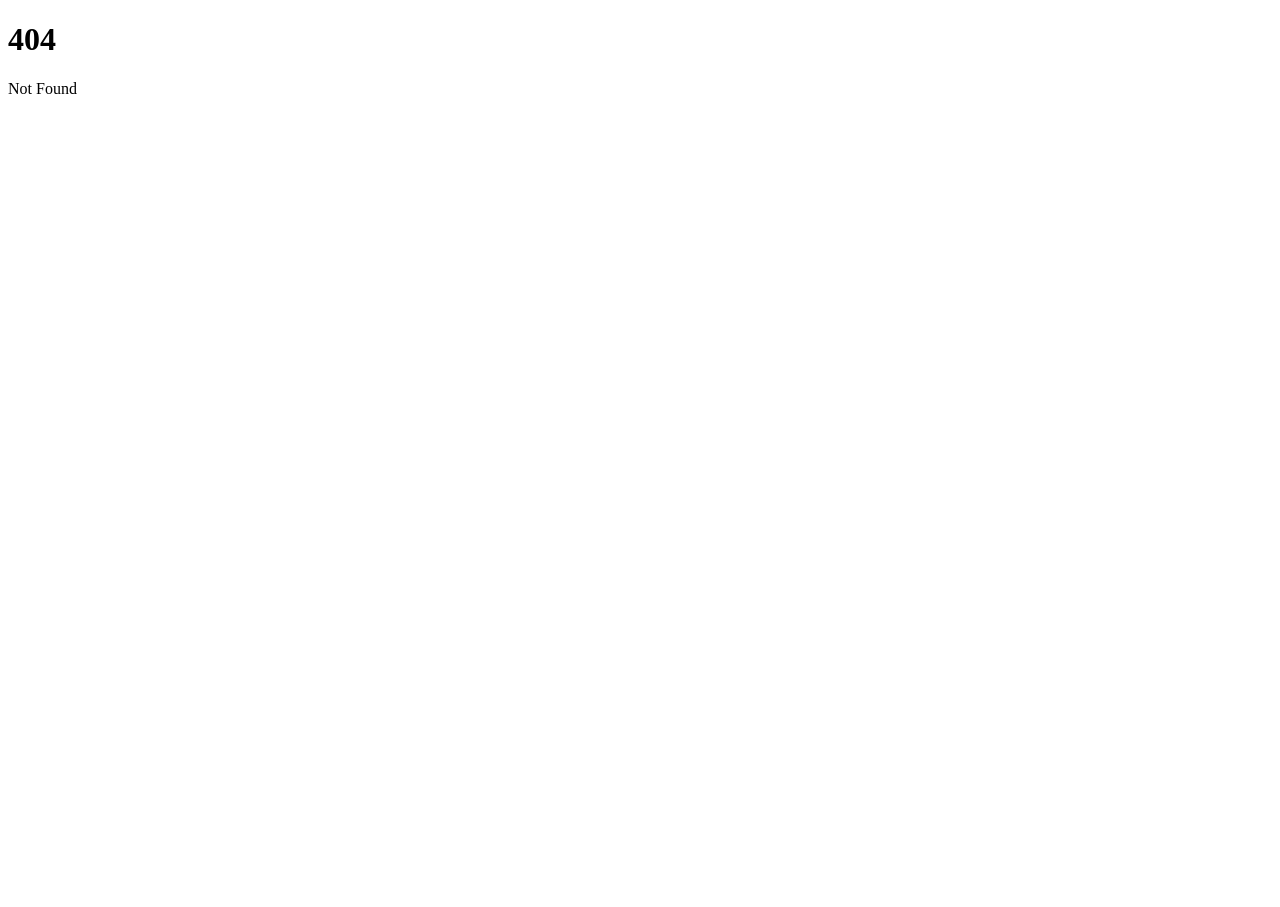
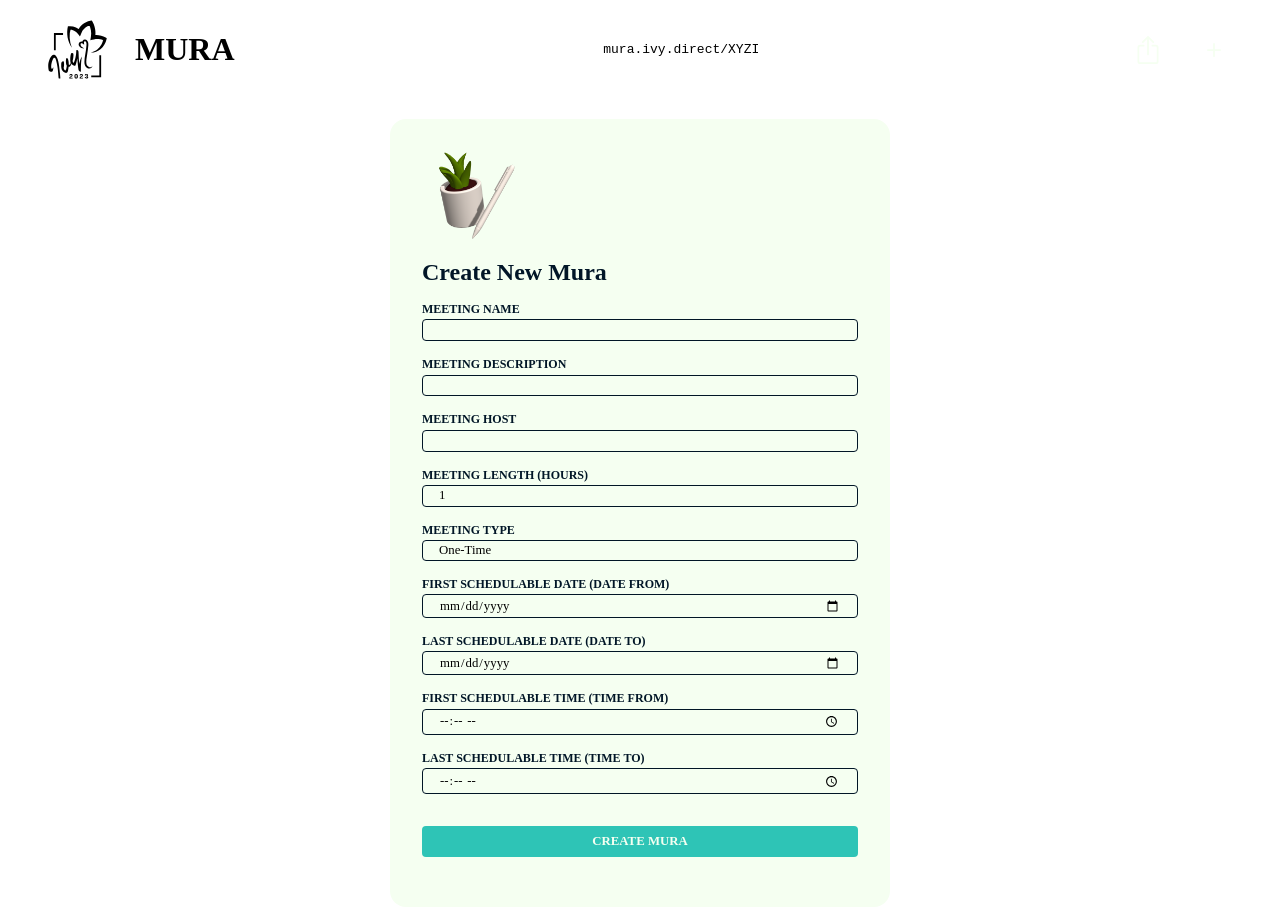
Before and after one commit to ivynya/mura, a SvelteKit app: page /create in a window 1280 px wide. Before the commit this address had no page. Before the commit the page ends 800 px from the top, so only its background shows below. Built offline with nearby package versions, Linux system fonts and the light colour scheme; a web font is replaced by a local one.

Commit message:
feat: Mura creation page

```diff
--- a/src/lib/mura.ts
+++ b/src/lib/mura.ts
@@ -40,19 +40,19 @@ export const mura = writable<Mura>({
   type: "one-time",
   date_from: "2023-03-06T00:00:00.000Z",
   date_to: "2023-03-16T00:00:00.000Z",
-  time_from: "2023-01-01T08:00:00.000Z",
-  time_to: "2023-01-02T03:00:00.000Z",
+  time_from: "2023-01-01T10:00:00.000Z",
+  time_to: "2023-01-02T01:00:00.000Z",
   participants: [
     {
       name: "Ivy",
       availability: [
         {
           date: "2023-03-06T00:00:00.000Z",
-          times: [9, 10, 11, 12, 13, 14, 15, 16, 17, 18, 19, 21, 23, 24, 25, 26]
+          times: [11, 12, 13, 14, 15, 16, 17, 18, 19, 21]
         },
         {
           date: "2023-03-07T00:00:00.000Z",
-          times: [9, 10, 11, 12, 13, 14, 15, 16, 17, 18, 19]
+          times: [10, 11, 12, 13, 14, 15, 16, 17, 18, 19]
         },
         {
           date: "2023-03-08T00:00:00.000Z",
@@ -101,7 +101,7 @@ export const mura = writable<Mura>({
         },
         {
           date: "2023-03-07T00:00:00.000Z",
-          times: [9, 10, 11, 12, 13, 14, 15, 16, 17, 18, 19, 20]
+          times: [10, 11, 12, 13, 14, 15, 16, 17, 18, 19, 20]
         },
         {
           date: "2023-03-08T00:00:00.000Z",
--- a/src/routes/+layout.svelte
+++ b/src/routes/+layout.svelte
@@ -1,5 +1,13 @@
+<script lang="ts">
+	import Header from "./Header.svelte";
+</script>
 
-<slot></slot>
+<div class="app">
+  <Header />
+	<main>
+  <slot></slot>
+  </main>
+</div>
 
 <style lang="scss" global>
   :global(body) {
@@ -11,4 +19,15 @@
     margin: 0;
     padding: 0;
   }
+
+	.app {
+		display: flex;
+		flex-direction: column;
+		height: 100vh;
+	}
+
+	main {
+		display: flex;
+		flex: 1 1;
+	}
 </style>
--- a/src/routes/Header.svelte
+++ b/src/routes/Header.svelte
@@ -1,5 +1,7 @@
 
 <script lang="ts">
+	import { mura } from "../lib/mura";
+
   function share() {
     if (navigator.share) {
       navigator
@@ -11,10 +13,6 @@
         .then(() => console.log("Successful share"))
         .catch((error) => console.log("Error sharing", error));
     }
-  }
-
-  function createNewMura() {
-    // TODO: Create a new Mura
   }
 </script>
 
@@ -125,19 +123,23 @@
     </svg>
     <span>MURA</span>
   </h1>
-  <code>mura.ivy.direct/xyzi</code>
+  {#if $mura.meeting_id}
+  <code>mura.ivy.direct/{$mura.meeting_id}</code>
+  {/if}
   <div>
+    {#if $mura.meeting_id}
     <button on:click={share}>
       <svg xmlns="http://www.w3.org/2000/svg" width="16" height="16" fill="currentColor" class="bi bi-box-arrow-up" viewBox="0 0 16 16">
         <path fill-rule="evenodd" d="M3.5 6a.5.5 0 0 0-.5.5v8a.5.5 0 0 0 .5.5h9a.5.5 0 0 0 .5-.5v-8a.5.5 0 0 0-.5-.5h-2a.5.5 0 0 1 0-1h2A1.5 1.5 0 0 1 14 6.5v8a1.5 1.5 0 0 1-1.5 1.5h-9A1.5 1.5 0 0 1 2 14.5v-8A1.5 1.5 0 0 1 3.5 5h2a.5.5 0 0 1 0 1h-2z"/>
         <path fill-rule="evenodd" d="M7.646.146a.5.5 0 0 1 .708 0l3 3a.5.5 0 0 1-.708.708L8.5 1.707V10.5a.5.5 0 0 1-1 0V1.707L5.354 3.854a.5.5 0 1 1-.708-.708l3-3z"/>
       </svg>
     </button>
-    <button>
+    {/if}
+    <a href="/create">
       <svg xmlns="http://www.w3.org/2000/svg" width="16" height="16" fill="currentColor" class="bi bi-plus" viewBox="0 0 16 16">
         <path d="M8 4a.5.5 0 0 1 .5.5v3h3a.5.5 0 0 1 0 1h-3v3a.5.5 0 0 1-1 0v-3h-3a.5.5 0 0 1 0-1h3v-3A.5.5 0 0 1 8 4z"/>
       </svg>
-    </button>
+    </a>
   </div>
 </header>
 
@@ -168,7 +170,7 @@
       column-gap: 2rem;
     }
 
-    button {
+    button, a {
       background: none;
       border: none;
       border-radius: 0.5rem;
--- /dev/null
+++ b/src/routes/create/+page.svelte
@@ -0,0 +1,132 @@
+<script lang="ts">
+	import type { Mura } from "../../lib/mura";
+
+  let cMura: Mura = {
+    meeting_name: "",
+    meeting_desc: "",
+    meeting_id: "",
+    meeting_host: "",
+    meeting_length: 1,
+
+    type: "one-time",
+    date_from: "",
+    date_to: "",
+    time_from: "",
+    time_to: "",
+    participants: [],
+  };
+</script>
+
+<form>
+  <img src="/plant.png" alt="Plant Icon">
+  <h2>Create New Mura</h2>
+  <label for="meeting_name">
+    Meeting Name
+    <input required type="text" id="meeting_name" bind:value={cMura.meeting_name}>
+  </label>
+  <label for="meeting_desc">
+    Meeting Description
+    <input required type="text" id="meeting_desc" bind:value={cMura.meeting_desc}>
+  </label>
+  <label for="meeting_host">
+    Meeting Host
+    <input required type="text" id="meeting_host" bind:value={cMura.meeting_host}>
+  </label>
+  <label for="meeting_length">
+    Meeting Length (Hours)
+    <input required type="number" id="meeting_length" bind:value={cMura.meeting_length}>
+  </label>
+  <label for="type">
+    Meeting Type
+    <select required id="type" bind:value={cMura.type}>
+      <option value="one-time">One-Time</option>
+      <option value="recurring">Recurring</option>
+    </select>
+  </label>
+  <label for="date_from">
+    First Schedulable Date (Date From)
+    <input required type="date" id="date_from" bind:value={cMura.date_from}>
+  </label>
+  <label for="date_to">
+    Last Schedulable Date (Date To)
+    <input required type="date" id="date_to" bind:value={cMura.date_to}>
+  </label>
+  <label for="time_from">
+    First Schedulable Time (Time From)
+    <input required type="time" id="time_from" bind:value={cMura.time_from}>
+  </label>
+  <label for="time_to">
+    Last Schedulable Time (Time To)
+    <input required type="time" id="time_to" bind:value={cMura.time_to}>
+  </label>
+  <button type="submit">Create Mura</button>
+  <br>
+</form>
+
+<style lang="scss">
+  form {
+    background-color: #f5fff1;
+    border-radius: 1rem;
+    box-sizing: border-box;
+    color: #011627;
+
+    display: flex;
+    flex-direction: column;
+    gap: 1rem;
+
+    max-width: 500px;
+    margin: 1rem auto;
+    margin-bottom: auto;
+    padding: 1rem 2rem;
+    padding-top: 1.5rem;
+    width: 100%;
+
+    img {
+      height: 100px;
+      width: 100px;
+    }
+
+    h2 {
+      margin: 0;
+    }
+
+    label {
+      display: flex;
+      flex-direction: column;
+      font-size: 0.75rem;
+      font-weight: bold;
+      text-transform: uppercase;
+    }
+
+    input, select {
+      appearance: none;
+      background-color: transparent;
+      border: 1px solid #011627;
+      border-radius: 0.25rem;
+      box-sizing: border-box;
+      font-family: inherit;
+      font-size: 0.8rem;
+      margin-top: 0.15rem;
+      padding: 0.15rem 1rem;
+    }
+
+    input:focus {
+      border: 1px solid #2EC4B6;
+      outline: none;
+    }
+
+    button {
+      background-color: #2EC4B6;
+      border: none;
+      border-radius: 0.25rem;
+      color: #f5fff1;
+      cursor: pointer;
+      font-family: inherit;
+      font-size: 0.8rem;
+      font-weight: bold;
+      margin-top: 1rem;
+      padding: 0.5rem 1rem;
+      text-transform: uppercase;
+    }
+  }
+</style>
```
Also changed, not shown: src/routes/+page.svelte (+2 -18 lines).
